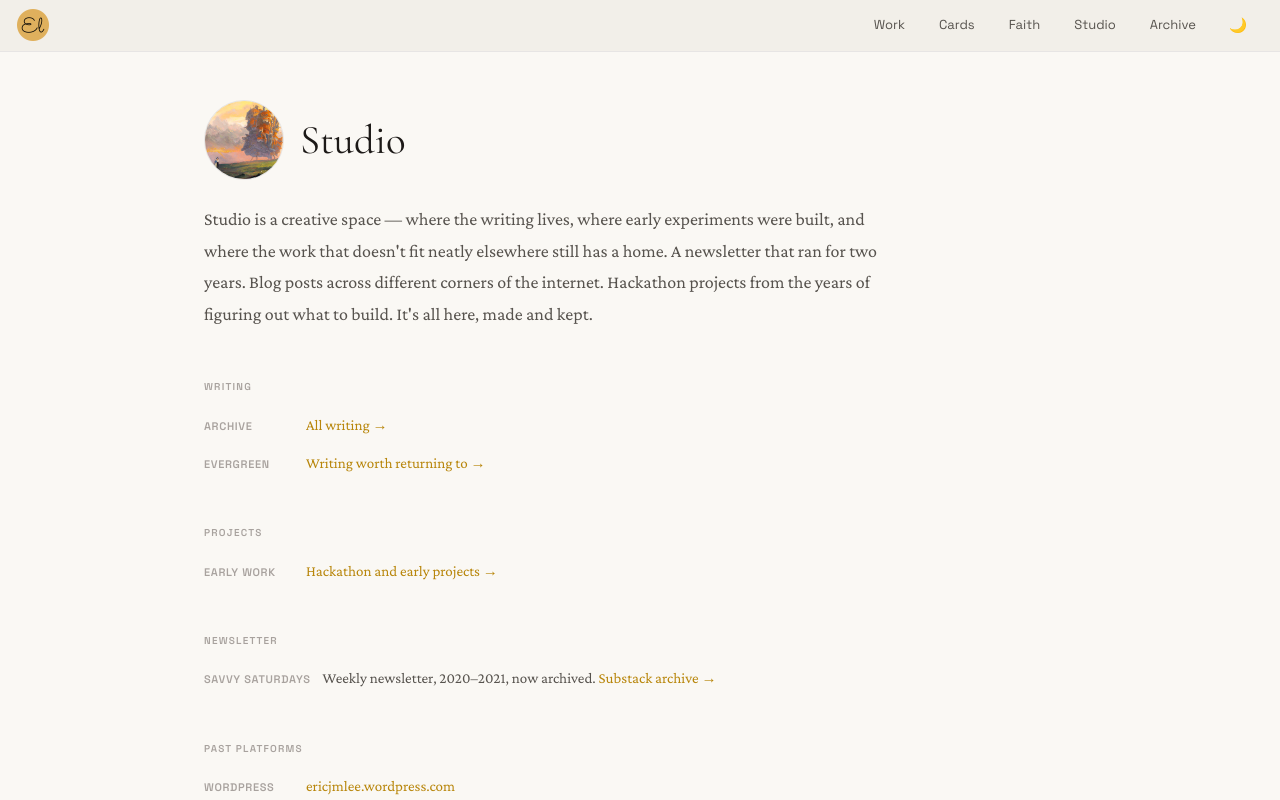
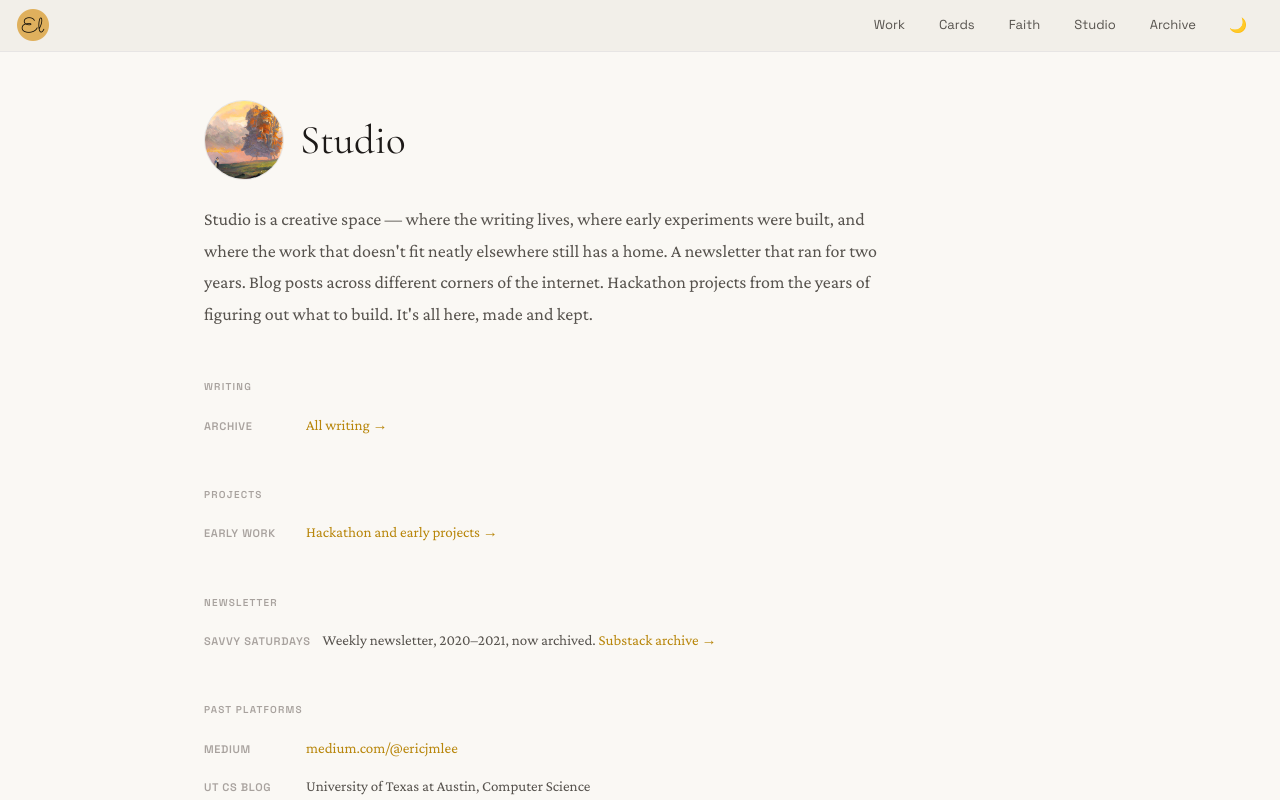
Before and after one commit to theCreedo/ericjmlee-next, a Next.js app: page /studio in a window 1280 px wide. Shown: the top 800 px of the page. Built offline with nearby package versions, Linux system fonts and the light colour scheme.

Commit message:
content(studio): remove evergreen link, WordPress platform, fix Substack URL

```diff
--- a/pages/studio/index.js
+++ b/pages/studio/index.js
@@ -32,7 +32,6 @@ export default function Studio() {
       {/* TODO: /studio content direction needs rethinking — archive now has all writing from Medium, WordPress, Substack, UT CS Blog. Consider photo grid similar to /cards community section. */}
       <div className={styles.page}>
         <div className={styles.domainHeader}>
-          {/* Drop headshot at /public/images/profile/studio-profile.jpg */}
           <div className={styles.domainProfile}>
             <Image
               src="/images/profile/studio-profile.jpg"
@@ -52,12 +51,6 @@ export default function Studio() {
               <span className={styles.linkLabel}>Archive</span>
               <span className={styles.linkValue}>
                 <Link href="/archive">All writing →</Link>
-              </span>
-            </li>
-            <li className={styles.linkItem}>
-              <span className={styles.linkLabel}>Evergreen</span>
-              <span className={styles.linkValue}>
-                <Link href="/writing">Writing worth returning to →</Link>
               </span>
             </li>
           </ul>
@@ -82,7 +75,7 @@ export default function Studio() {
               <span className={styles.linkLabel}>Savvy Saturdays</span>
               <span className={styles.linkValue}>
                 Weekly newsletter, 2020–2021, now archived.{' '}
-                <a href="https://savvysaturdays.substack.com" target="_blank" rel="noopener noreferrer">
+                <a href="https://ericlee.substack.com/archive" target="_blank" rel="noopener noreferrer">
                   Substack archive →
                 </a>
               </span>
@@ -93,14 +86,6 @@ export default function Studio() {
         <section className={styles.section}>
           <p className={styles.sectionLabel}>Past platforms</p>
           <ul className={styles.linkList}>
-            <li className={styles.linkItem}>
-              <span className={styles.linkLabel}>WordPress</span>
-              <span className={styles.linkValue}>
-                <a href="https://ericjmlee.wordpress.com" target="_blank" rel="noopener noreferrer">
-                  ericjmlee.wordpress.com
-                </a>
-              </span>
-            </li>
             <li className={styles.linkItem}>
               <span className={styles.linkLabel}>Medium</span>
               <span className={styles.linkValue}>
```
